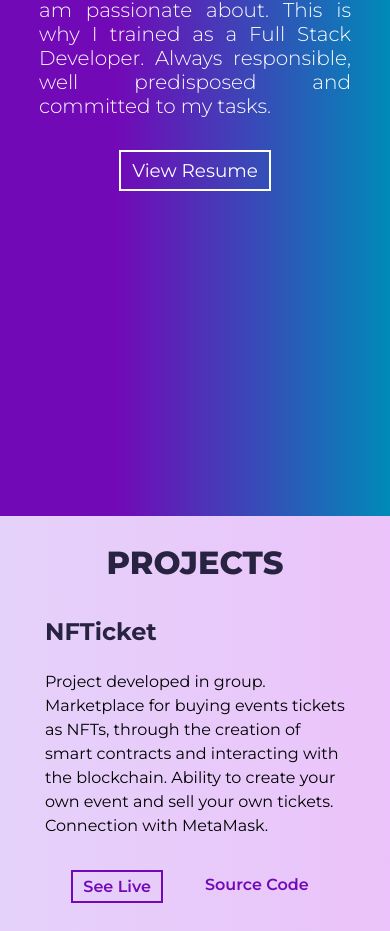
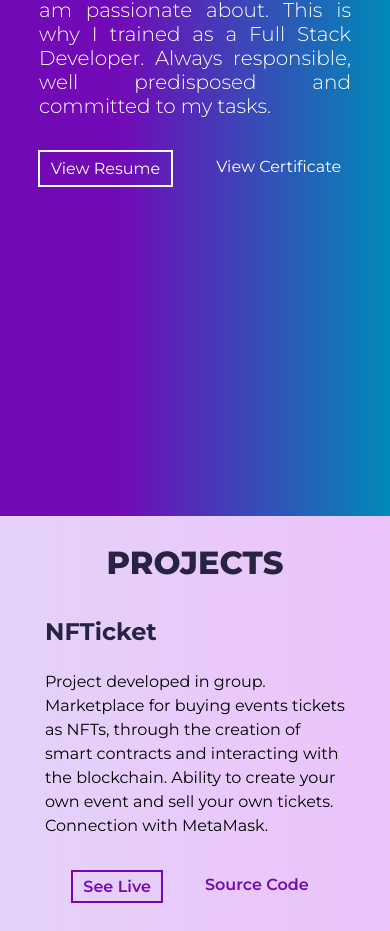
Before and after one commit to francoa7/portfolio, a React (Vite) app: page / in a window 390 px wide. Shown: the part 1172-2103 px from the top of the page. Built offline with nearby package versions, Linux system fonts and the light colour scheme.

Commit message:
Added view certificate button

```diff
--- a/src/components/Home/Home.jsx
+++ b/src/components/Home/Home.jsx
@@ -60,9 +60,15 @@ function Home() {
                               <img src={profilePic} alt="my photo" className={styles.profilePic} />
                               <span className={styles.about}>The world of programming fascinates me. I always seek to learn and I love the idea of being able to live from what I am passionate about. This is why I trained as a Full Stack Developer. Always responsible, well predisposed and committed to my tasks.</span>
                         </div>
-                        <a href={resume} target="_blank">
-                              <button className={styles.viewResume}>View Resume</button>
-                        </a>
+                        <div className={styles.aboutButtons}>
+                              <a href={resume} target="_blank">
+                                    <button className={styles.viewResume}>View Resume</button>
+                              </a>
+                              <a href='https://certificates.soyhenry.com/cert?id=950acd16-3b5c-4676-b92e-aecb575a0cf3'
+                                    target="blank">
+                                    <button className={styles.viewCertificate}>View Certificate</button>
+                              </a>
+                        </div>
                   </div>
                   <div className={styles.projectsContainer} id='projects'>
                         <h2 className={` ${styles.subtitle} ${styles.dark}`}>Projects</h2>
--- a/src/components/Home/Home.module.css
+++ b/src/components/Home/Home.module.css
@@ -129,6 +129,12 @@
     box-shadow: 0 0px 50px #ffe9ff;
 }
 
+.aboutButtons {
+    display: flex;
+    column-gap: 2rem;
+    margin-left: 10rem;
+}
+
 .viewResume {
     margin-top: 2rem;
     font-size: 1.3rem;
@@ -145,6 +151,23 @@
     cursor: pointer;
     background-color: #fff;
     color: var(--primaryColor);
+}
+
+.viewCertificate {
+    margin-top: 2rem;
+    font-size: 1.3rem;
+    padding: 8px 12px;
+    font-family: "Montserrat", sans-serif;
+    background-color: transparent;
+    border: none;
+    color: #fff;
+    font-weight: 400;
+    transition: text-decoration 0.3s;
+}
+
+.viewCertificate:hover {
+    text-decoration: underline;
+    cursor: pointer;
 }
 
 .goHome {
@@ -434,10 +457,23 @@
         font-size: 1.25rem;
         text-align: justify;
     }
+    .aboutButtons {
+        margin-left: 0;
+    }
+
+    .viewCertificate {
+        margin: 0;
+        margin-top: 1rem;
+        font-size: 1rem;
+        padding: 7px 11px;
+        font-weight: 400;
+        transition: background-color 0.3s ease-in, color 0.3s;
+    }
+
     .viewResume {
         margin: 0;
         margin-top: 1rem;
-        font-size: 1.15rem;
+        font-size: 1rem;
         padding: 7px 11px;
         font-weight: 400;
         transition: background-color 0.3s ease-in, color 0.3s;
```
